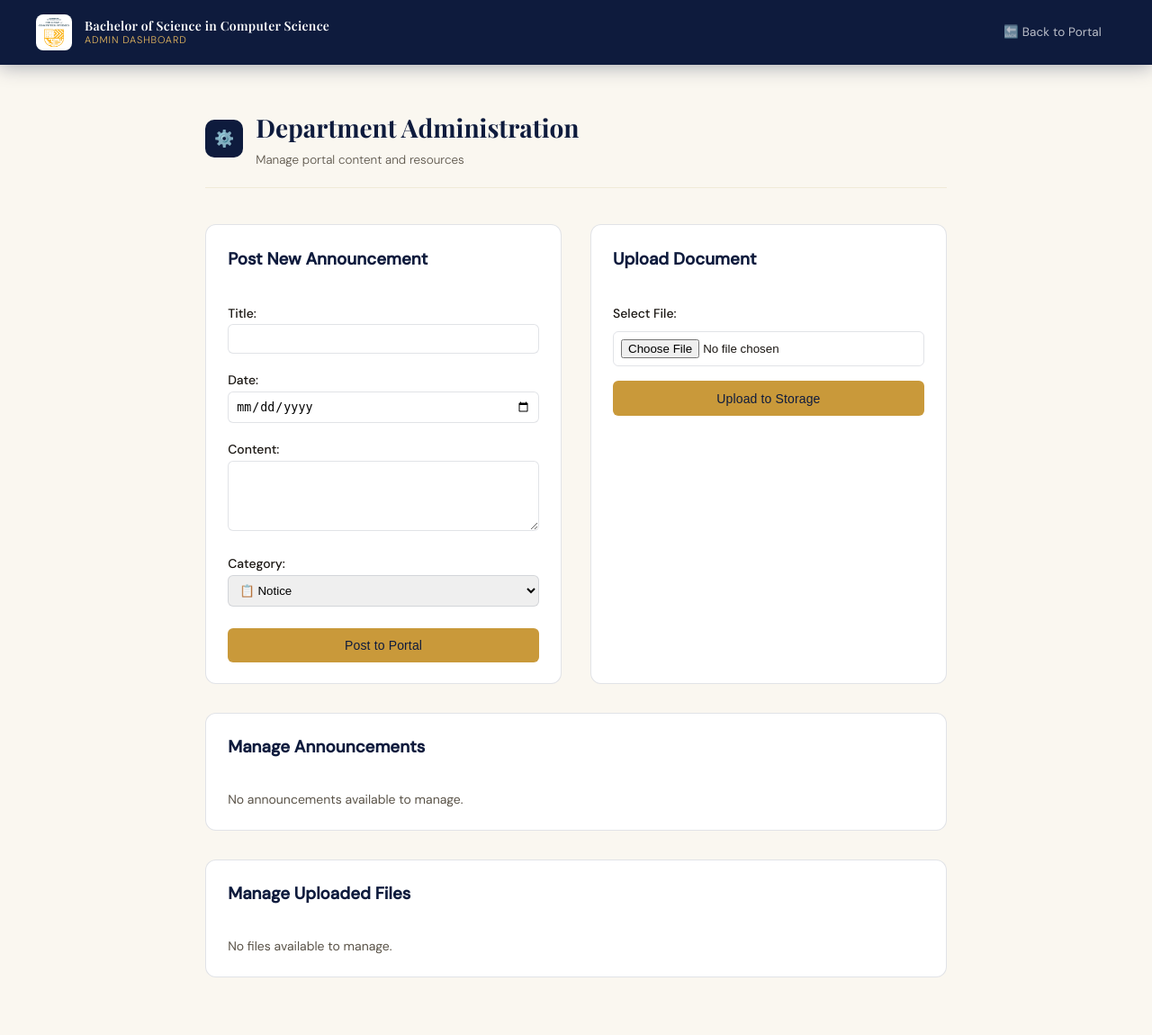
After one commit to mrfahrenheit0528/school-portal-cc, a Flask app: page /admin in a window 1280 px wide. The commit adds this page. Shown: the whole page at 90% size. Run offline with Flask 3, Linux system fonts and the light colour scheme.

Commit message:
feat: implement full-stack school portal with dynamic announcements, file storage, and admin dashboard

```diff
--- a/app.py
+++ b/app.py
@@ -1,8 +1,9 @@
 import os
 import io
 import pyodbc
-from flask import Flask, render_template, send_file, abort
+from flask import Flask, render_template, send_file, abort, jsonify, request, redirect, url_for
 from azure.storage.blob import BlobServiceClient
+from werkzeug.utils import secure_filename
 
 app = Flask(__name__)
 
@@ -33,15 +34,25 @@ def init_db():
                 id INT IDENTITY(1,1) PRIMARY KEY,
                 title NVARCHAR(255) NOT NULL,
                 date_posted DATE NOT NULL,
-                content NVARCHAR(MAX) NOT NULL
+                content NVARCHAR(MAX) NOT NULL,
+                category NVARCHAR(20) NOT NULL DEFAULT 'notice'
             )
+        ''')
+
+        # Add category column if table already exists but column is missing
+        cursor.execute('''
+            IF NOT EXISTS (
+                SELECT * FROM INFORMATION_SCHEMA.COLUMNS
+                WHERE TABLE_NAME = 'Announcements' AND COLUMN_NAME = 'category'
+            )
+            ALTER TABLE Announcements ADD category NVARCHAR(20) NOT NULL DEFAULT 'notice'
         ''')
 
         # Seed initial data if table is empty
         cursor.execute('SELECT COUNT(*) FROM Announcements')
         if cursor.fetchone()[0] == 0:
-            cursor.execute("INSERT INTO Announcements (title, date_posted, content) VALUES ('Final Project Deadlines', '2026-05-15', 'All CSEC 3 final projects must be deployed on Azure and submitted via GitHub.')")
-            cursor.execute("INSERT INTO Announcements (title, date_posted, content) VALUES ('Department Town Hall', '2026-05-20', 'Join the faculty for the end-of-semester department meeting.')")
+            cursor.execute("INSERT INTO Announcements (title, date_posted, content, category) VALUES ('Final Project Deadlines', '2026-05-15', 'All CSEC 3 final projects must be deployed on Azure and submitted via GitHub.', 'urgent')")
+            cursor.execute("INSERT INTO Announcements (title, date_posted, content, category) VALUES ('Department Town Hall', '2026-05-20', 'Join the faculty for the end-of-semester department meeting.', 'event')")
 
         conn.commit()
         conn.close()
@@ -55,49 +66,44 @@ if SQL_SERVER:
 # --- Routes ---
 @app.route('/')
 def index():
-    return render_template('index.html')
-
-@app.route('/announcements')
-def announcements():
+    # 1. Fetch Announcements from Azure SQL
     announcements_list = []
     if SQL_SERVER:
         try:
             conn = get_db_connection()
             cursor = conn.cursor()
-            cursor.execute("SELECT id, title, date_posted, content FROM Announcements ORDER BY date_posted DESC")
+            cursor.execute("SELECT id, title, date_posted, content, category FROM Announcements ORDER BY date_posted DESC")
             for row in cursor.fetchall():
                 announcements_list.append({
                     "id": row[0],
                     "title": row[1],
-                    "date": row[2].strftime('%Y-%m-%d') if row[2] else '',
-                    "content": row[3]
+                    "date": row[2].strftime('%B %d, %Y') if row[2] else '',
+                    "content": row[3],
+                    "category": row[4] if len(row) > 4 else 'notice'
                 })
             conn.close()
         except Exception as e:
             print(f"Database Read Error: {e}")
-            announcements_list = [{"title": "System Alert", "date": "", "content": "Unable to connect to the Azure SQL database."}]
 
-    return render_template('announcements.html', announcements=announcements_list)
-
-@app.route('/downloads')
-def downloads():
+    # 2. Fetch Files from Azure Blob Storage
     files_list = []
     if STORAGE_CONNECTION_STRING:
         try:
             blob_service_client = BlobServiceClient.from_connection_string(STORAGE_CONNECTION_STRING)
             container_client = blob_service_client.get_container_client(STORAGE_CONTAINER_NAME)
 
-            # List all blobs in the private container
             blob_list = container_client.list_blobs()
             for blob in blob_list:
                 size_kb = blob.size / 1024
                 size_str = f"{size_kb:.1f} KB" if size_kb < 1024 else f"{size_kb/1024:.1f} MB"
                 files_list.append({"name": blob.name, "size": size_str})
-
         except Exception as e:
             print(f"Storage Read Error: {e}")
 
-    return render_template('downloads.html', files=files_list)
+    # Render index with live data
+    return render_template('index.html', announcements=announcements_list, files=files_list)
+
+
 
 @app.route('/download/<filename>')
 def download_file(filename):
@@ -118,5 +124,169 @@ def download_file(filename):
         print(f"File Download Error: {e}")
         abort(404)
 
+@app.route('/health')
+def health():
+    """Diagnostic endpoint to verify Azure resource connectivity."""
+    status = {"db": "not configured", "storage": "not configured", "blob_count": 0}
+
+    if SQL_SERVER:
+        try:
+            conn = get_db_connection()
+            cursor = conn.cursor()
+            cursor.execute("SELECT COUNT(*) FROM Announcements")
+            count = cursor.fetchone()[0]
+            conn.close()
+            status["db"] = f"connected ({count} announcements)"
+        except Exception as e:
+            status["db"] = f"error: {e}"
+
+    if STORAGE_CONNECTION_STRING:
+        try:
+            blob_service_client = BlobServiceClient.from_connection_string(STORAGE_CONNECTION_STRING)
+            container_client = blob_service_client.get_container_client(STORAGE_CONTAINER_NAME)
+            blobs = list(container_client.list_blobs())
+            status["storage"] = f"connected ({len(blobs)} files)"
+            status["blob_count"] = len(blobs)
+            status["blob_names"] = [b.name for b in blobs]
+        except Exception as e:
+            status["storage"] = f"error: {e}"
+
+    return jsonify(status)
+
+# --- Admin Routes ---
+@app.route('/admin')
+def admin():
+    """Renders the admin dashboard and fetches existing content for management."""
+    announcements_list = []
+    if SQL_SERVER:
+        try:
+            conn = get_db_connection()
+            cursor = conn.cursor()
+            cursor.execute("SELECT id, title, date_posted, content, category FROM Announcements ORDER BY date_posted DESC")
+            for row in cursor.fetchall():
+                announcements_list.append({
+                    "id": row[0],
+                    "title": row[1],
+                    "date": row[2].strftime('%Y-%m-%d') if row[2] else '',
+                    "content": row[3],
+                    "category": row[4] if len(row) > 4 else 'notice'
+                })
+            conn.close()
+        except Exception as e:
+            print(f"Database Read Error: {e}")
+
+    files_list = []
+    if STORAGE_CONNECTION_STRING:
+        try:
+            blob_service_client = BlobServiceClient.from_connection_string(STORAGE_CONNECTION_STRING)
+            container_client = blob_service_client.get_container_client(STORAGE_CONTAINER_NAME)
+            blob_list = container_client.list_blobs()
+            for blob in blob_list:
+                files_list.append({"name": blob.name})
+        except Exception as e:
+            print(f"Storage Read Error: {e}")
+
+    return render_template('admin.html', announcements=announcements_list, files=files_list)
+
+@app.route('/admin/edit_announcement/<int:id>', methods=['POST'])
+def edit_announcement(id):
+    """Updates an existing announcement in Azure SQL."""
+    title = request.form.get('title')
+    date_posted = request.form.get('date_posted')
+    content = request.form.get('content')
+    category = request.form.get('category', 'notice')
+
+    if SQL_SERVER and title and date_posted and content:
+        try:
+            conn = get_db_connection()
+            cursor = conn.cursor()
+            cursor.execute(
+                "UPDATE Announcements SET title = ?, date_posted = ?, content = ?, category = ? WHERE id = ?",
+                (title, date_posted, content, category, id)
+            )
+            conn.commit()
+            conn.close()
+        except Exception as e:
+            print(f"Database Update Error: {e}")
+
+    return redirect(url_for('admin'))
+
+@app.route('/admin/delete_announcement/<int:id>', methods=['POST'])
+def delete_announcement(id):
+    """Removes an announcement from Azure SQL."""
+    if SQL_SERVER:
+        try:
+            conn = get_db_connection()
+            cursor = conn.cursor()
+            cursor.execute("DELETE FROM Announcements WHERE id = ?", (id,))
+            conn.commit()
+            conn.close()
+        except Exception as e:
+            print(f"Database Delete Error: {e}")
+
+    return redirect(url_for('admin'))
+
+@app.route('/admin/delete_file/<filename>', methods=['POST'])
+def delete_file(filename):
+    """Permanently deletes a file from Azure Blob Storage."""
+    if STORAGE_CONNECTION_STRING:
+        try:
+            blob_service_client = BlobServiceClient.from_connection_string(STORAGE_CONNECTION_STRING)
+            blob_client = blob_service_client.get_blob_client(container=STORAGE_CONTAINER_NAME, blob=filename)
+            blob_client.delete_blob()
+        except Exception as e:
+            print(f"File Delete Error: {e}")
+
+    return redirect(url_for('admin'))
+
+@app.route('/admin/post_announcement', methods=['POST'])
+def post_announcement():
+    """Handles the form submission to insert a new announcement into Azure SQL."""
+    title = request.form.get('title')
+    date_posted = request.form.get('date_posted')
+    content = request.form.get('content')
+    category = request.form.get('category', 'notice')
+
+    if SQL_SERVER and title and date_posted and content:
+        try:
+            conn = get_db_connection()
+            cursor = conn.cursor()
+            # Parameterized query to prevent SQL injection
+            cursor.execute(
+                "INSERT INTO Announcements (title, date_posted, content, category) VALUES (?, ?, ?, ?)",
+                (title, date_posted, content, category)
+            )
+            conn.commit()
+            conn.close()
+        except Exception as e:
+            print(f"Database Insert Error: {e}")
+
+    return redirect(url_for('admin'))
+
+@app.route('/admin/upload_file', methods=['POST'])
+def upload_file():
+    """Handles file uploads and pushes them securely to the Azure Blob Storage container."""
+    if 'file' not in request.files:
+        return redirect(request.url)
+
+    file = request.files['file']
+    if file.filename == '':
+        return redirect(url_for('admin'))
+
+    if file and STORAGE_CONNECTION_STRING:
+        try:
+            # Secure the filename before saving
+            filename = secure_filename(file.filename)
+
+            blob_service_client = BlobServiceClient.from_connection_string(STORAGE_CONNECTION_STRING)
+            blob_client = blob_service_client.get_blob_client(container=STORAGE_CONTAINER_NAME, blob=filename)
+
+            # Upload the file stream directly to Azure
+            blob_client.upload_blob(file.stream, overwrite=True)
+        except Exception as e:
+            print(f"File Upload Error: {e}")
+
+    return redirect(url_for('admin'))
+
 if __name__ == '__main__':
     app.run(debug=True, port=5001)
--- a/requirements.txt
+++ b/requirements.txt
@@ -1,4 +1,3 @@
-Flask==3.0.3
 Flask==3.0.3
 pyodbc==5.1.0
 azure-storage-blob==12.19.1
--- a/static/style.css
+++ b/static/style.css
@@ -99,6 +154,14 @@ body {
   list-style: none;
 }
 
+.nav-links li {
+  animation: fadeIn 0.5s ease-out both;
+}
+
+.nav-links li:nth-child(1) { animation-delay: 0.15s; }
+.nav-links li:nth-child(2) { animation-delay: 0.25s; }
+.nav-links li:nth-child(3) { animation-delay: 0.35s; }
+
 .nav-links a {
   text-decoration: none;
   color: rgba(255, 255, 255, 0.72);
@@ -107,10 +170,29 @@ body {
   padding: 0.5rem 1rem;
   border-radius: var(--radius-sm);
   letter-spacing: 0.01em;
-  transition: background 0.18s, color 0.18s;
+  transition: background 0.25s ease, color 0.25s ease, transform 0.2s ease;
   display: flex;
   align-items: center;
   gap: 6px;
+  position: relative;
+}
+
+.nav-links a::after {
+  content: '';
+  position: absolute;
+  bottom: 2px;
+  left: 50%;
+  width: 0;
+  height: 2px;
+  background: var(--gold-l);
+  border-radius: 2px;
+  transition: width 0.3s ease, left 0.3s ease;
+}
+
+.nav-links a:hover::after,
+.nav-links a.active::after {
+  width: 60%;
+  left: 20%;
 }
 
 .nav-links a:hover,
--- /dev/null
+++ b/templates/admin.html
@@ -0,0 +1,138 @@
+{% extends 'base.html' %}
+
+{% block content %}
+<nav class="navbar">
+    <a class="navbar-brand" href="{{ url_for('index') }}">
+        <img src="{{ url_for('static', filename='ccs.png') }}" class="navbar-logo" alt="CCS Logo" />
+        <div class="navbar-brand-text">
+            <div class="navbar-brand-title">Bachelor of Science in Computer Science</div>
+            <div class="navbar-brand-sub">Admin Dashboard</div>
+        </div>
+    </a>
+    <ul class="nav-links">
+        <li><a href="{{ url_for('index') }}">🔙 Back to Portal</a></li>
+    </ul>
+</nav>
+
+<div class="section">
+    <div class="section-heading">
+        <div class="section-icon">⚙️</div>
+        <div>
+            <h2>Department Administration</h2>
+            <p>Manage portal content and resources</p>
+        </div>
+    </div>
+
+    <div class="downloads-grid" style="grid-template-columns: 1fr 1fr; gap: 2rem;">
+
+        <div class="file-card">
+            <h3 style="margin-bottom: 1rem; color: var(--navy);">Post New Announcement</h3>
+            <form action="{{ url_for('post_announcement') }}" method="POST"
+                style="display: flex; flex-direction: column; gap: 1rem;">
+                <div>
+                    <label style="font-size: 14px; font-weight: 500;">Title:</label>
+                    <input type="text" name="title" required
+                        style="width: 100%; padding: 0.5rem; border: 1px solid var(--border); border-radius: var(--radius-sm);">
+                </div>
+                <div>
+                    <label style="font-size: 14px; font-weight: 500;">Date:</label>
+                    <input type="date" name="date_posted" required
+                        style="width: 100%; padding: 0.5rem; border: 1px solid var(--border); border-radius: var(--radius-sm);">
+                </div>
+                <div>
+                    <label style="font-size: 14px; font-weight: 500;">Content:</label>
+                    <textarea name="content" rows="4" required
+                        style="width: 100%; padding: 0.5rem; border: 1px solid var(--border); border-radius: var(--radius-sm);"></textarea>
+                </div>
+                <div>
+                    <label style="font-size: 14px; font-weight: 500;">Category:</label>
+                    <select name="category"
+                        style="width: 100%; padding: 0.5rem; border: 1px solid var(--border); border-radius: var(--radius-sm);">
+                        <option value="notice">📋 Notice</option>
+                        <option value="event">📅 Event</option>
+                        <option value="urgent">🔴 Urgent</option>
+                    </select>
+                </div>
+                <button type="submit" class="btn-primary" style="margin-top: 0.5rem;">Post to Portal</button>
+            </form>
+        </div>
+
+        <div class="file-card">
+            <h3 style="margin-bottom: 1rem; color: var(--navy);">Upload Document</h3>
+            <form action="{{ url_for('upload_file') }}" method="POST" enctype="multipart/form-data"
+                style="display: flex; flex-direction: column; gap: 1rem;">
+                <div>
+                    <label style="font-size: 14px; font-weight: 500;">Select File:</label>
+                    <input type="file" name="file" required
+                        style="width: 100%; padding: 0.5rem; border: 1px solid var(--border); border-radius: var(--radius-sm); margin-top: 0.5rem;">
+                </div>
+                <button type="submit" class="btn-primary" style="margin-top: auto;">Upload to Storage</button>
+            </form>
+        </div>
+
+        <div class="file-card" style="grid-column: 1 / -1;">
+            <h3 style="margin-bottom: 1rem; color: var(--navy);">Manage Announcements</h3>
+            <div style="display: flex; flex-direction: column; gap: 1.5rem;">
+                {% if announcements %}
+                {% for ann in announcements %}
+                <div
+                    style="border: 1px solid var(--border); padding: 1.25rem; border-radius: var(--radius-sm); background: var(--cream);">
+
+                    <form action="{{ url_for('edit_announcement', id=ann.id) }}" method="POST"
+                        style="display: flex; flex-direction: column; gap: 0.75rem; margin-bottom: 0.75rem;">
+                        <input type="text" name="title" value="{{ ann.title }}" required
+                            style="padding: 0.5rem; border: 1px solid var(--border); font-weight: bold;">
+                        <input type="date" name="date_posted" value="{{ ann.date }}" required
+                            style="padding: 0.5rem; border: 1px solid var(--border);">
+                        <textarea name="content" rows="3" required
+                            style="padding: 0.5rem; border: 1px solid var(--border);">{{ ann.content }}</textarea>
+                        <select name="category"
+                            style="padding: 0.5rem; border: 1px solid var(--border); border-radius: var(--radius-sm);">
+                            <option value="notice" {% if ann.category == 'notice' %}selected{% endif %}>📋 Notice</option>
+                            <option value="event" {% if ann.category == 'event' %}selected{% endif %}>📅 Event</option>
+                            <option value="urgent" {% if ann.category == 'urgent' %}selected{% endif %}>🔴 Urgent</option>
+                        </select>
+                        <button type="submit" class="btn-primary" style="padding: 0.5rem; font-size: 13px;">Save
+                            Edits</button>
+                    </form>
+
+                    <form action="{{ url_for('delete_announcement', id=ann.id) }}" method="POST"
+                        onsubmit="return confirm('Are you sure you want to permanently delete this announcement?');">
+                        <button type="submit"
+                            style="width: 100%; background: transparent; border: 1px solid #c0392b; color: #c0392b; padding: 0.5rem; border-radius: var(--radius-sm); cursor: pointer; font-weight: 500; font-size: 13px;">Delete
+                            Announcement</button>
+                    </form>
+                </div>
+                {% endfor %}
+                {% else %}
+                <p style="font-size: 14px; color: var(--muted);">No announcements available to manage.</p>
+                {% endif %}
+            </div>
+        </div>
+
+        <div class="file-card" style="grid-column: 1 / -1;">
+            <h3 style="margin-bottom: 1rem; color: var(--navy);">Manage Uploaded Files</h3>
+            {% if files %}
+            <ul style="list-style: none; display: flex; flex-direction: column; gap: 0.75rem;">
+                {% for file in files %}
+                <li
+                    style="display: flex; justify-content: space-between; align-items: center; border: 1px solid var(--border); padding: 0.75rem 1rem; border-radius: var(--radius-sm); background: var(--cream);">
+                    <span style="font-size: 14px; font-weight: 500;">{{ file.name }}</span>
+
+                    <form action="{{ url_for('delete_file', filename=file.name) }}" method="POST"
+                        onsubmit="return confirm('Delete this file permanently from Azure Storage?');"
+                        style="margin: 0;">
+                        <button type="submit"
+                            style="background: none; border: none; color: #c0392b; cursor: pointer; text-decoration: underline; font-size: 13px; font-weight: 500;">Delete</button>
+                    </form>
+                </li>
+                {% endfor %}
+            </ul>
+            {% else %}
+            <p style="font-size: 14px; color: var(--muted);">No files available to manage.</p>
+            {% endif %}
+        </div>
+
+    </div>
+</div>
+{% endblock %}
--- a/templates/base.html
+++ b/templates/base.html
@@ -11,7 +11,6 @@
 </head>
 <body>
     <div style="display: flex; flex-direction: column; min-height: 100vh;">
-        <div style="height: 1.5rem; background: var(--cream);"></div>
         {% block content %}{% endblock %}
     </div>
 </body>
```
Also changed, not shown: other parts of static/style.css (+111 -14 lines), static/script.js (+88 -3 lines), templates/announcements.html (deleted, +0 -19 lines), templates/downloads.html (deleted, +0 -19 lines), templates/index.html (+35 -58 lines), README.md, deployment/README.md (added).
